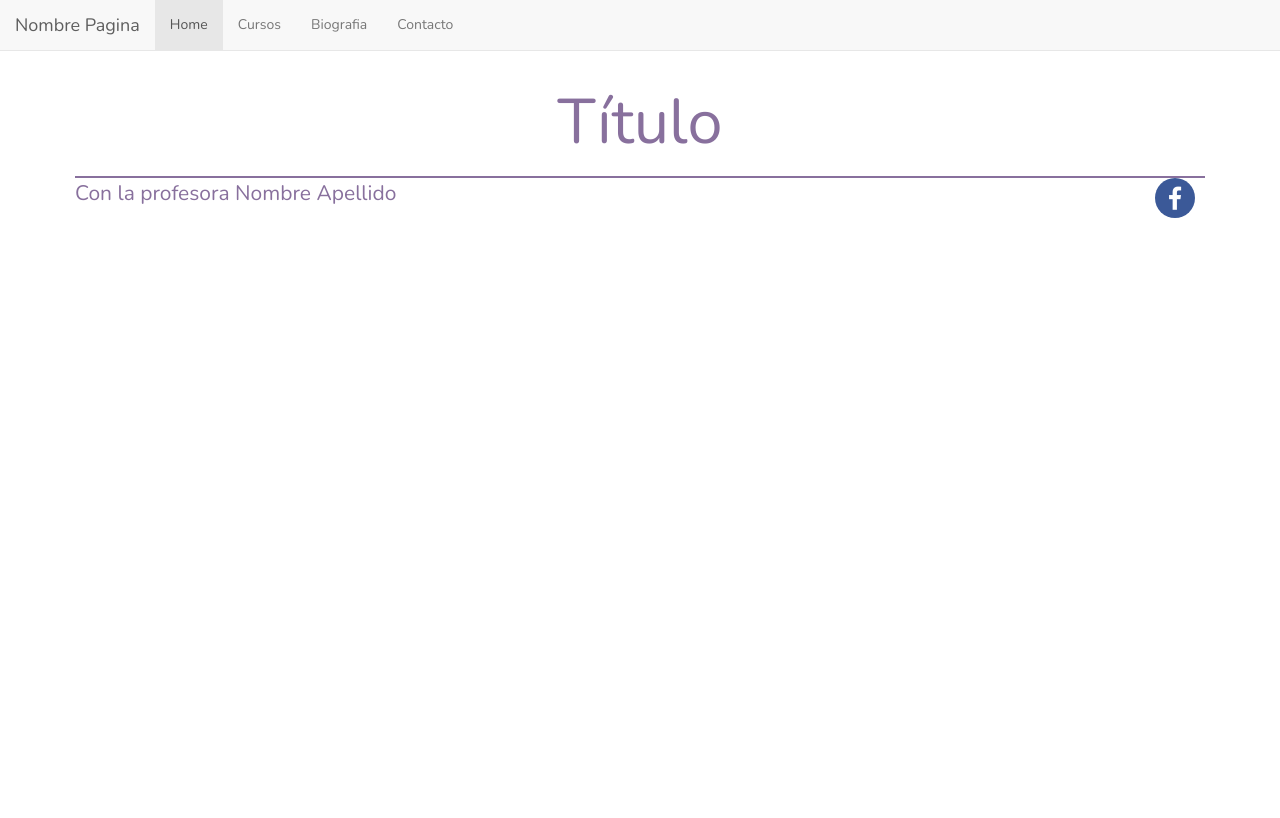
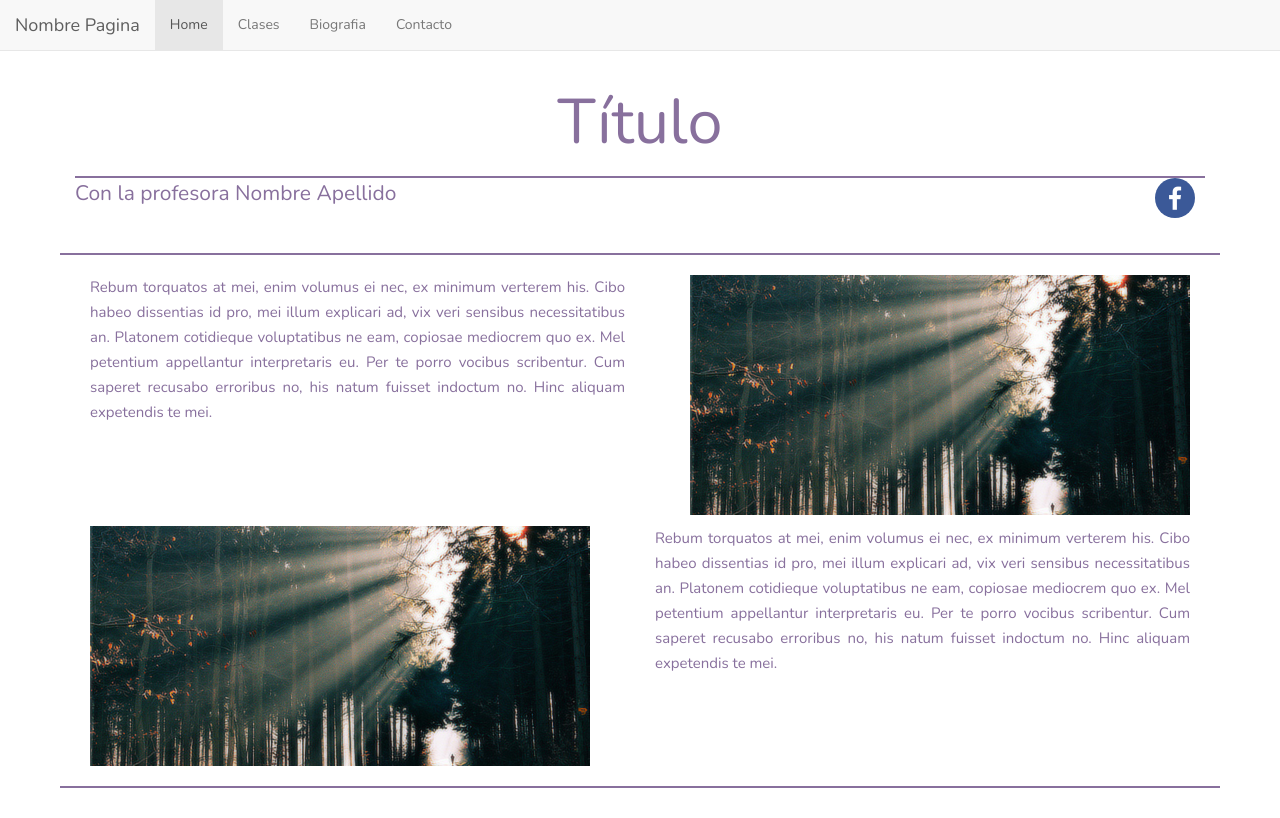
Before and after one commit to nazarenolevy/proyectosWeb, a plain HTML site: page yoga/clases.html in a window 1280 px wide. Drawn offline with nearby package versions, Linux system fonts and the light colour scheme.

Commit message:
clases.html

```diff
--- a/yoga/cursos.html
+++ b/yoga/clases.html
@@ -27,7 +27,7 @@
 	  <div class="collapse navbar-collapse navbar-ex1-collapse">
 	    <ul class="nav navbar-nav">
 	      <li class="active"><a href="index.html">Home</a></li>
-	      <li><a href="cursos.html">Cursos</a></li>
+	      <li><a href="clases.html">Clases</a></li>
 				<li><a href="#">Biografia</a></li>
 				<li><a href="#">Contacto</a></li>
 	    </ul>
@@ -41,8 +41,30 @@
 		    <h1>Título</h1>
 		</div>
 		<span class="teacher"><p>Con la profesora Nombre Apellido</p></span>
-		<span class="social-media-icon"><a href="http://facebook.com/"><i class="fa fa-facebook"></i></a></span>
+		<span class="social-media-icon"><a href="http://facebook.com/test"><i class="fa fa-facebook"></i></a></span>
 	  </div>
+	</div
+
+	<div class="container-fluid">
+		<div class="row main-row">
+			<div class="col-lg-12">
+				<span class="col-lg-6 col-md-6">
+					<p class="main-text left">Rebum torquatos at mei, enim volumus ei nec, ex minimum verterem his. Cibo habeo dissentias id pro, mei illum explicari ad, vix veri sensibus necessitatibus an. Platonem cotidieque voluptatibus ne eam, copiosae mediocrem quo ex. Mel petentium appellantur interpretaris eu. Per te porro vocibus scribentur. Cum saperet recusabo erroribus no, his natum fuisset indoctum no. Hinc aliquam expetendis te mei.</p>
+				</span>
+				<span class="col-lg-6 col-md-6">
+					<img src="img/1.png" class="img-responsive main-img right" alt="Image">
+				</span>
+			</div>
+			<div class="col-lg-12 text-separator"></div>
+			<div class="col-lg-12">
+				<span class="col-lg-6 col-md-6">
+					<img src="img/1.png" class="img-responsive main-img left" alt="Image">
+				</span>
+				<span class="col-lg-6 col-md-6">
+					<p class="main-text right">Rebum torquatos at mei, enim volumus ei nec, ex minimum verterem his. Cibo habeo dissentias id pro, mei illum explicari ad, vix veri sensibus necessitatibus an. Platonem cotidieque voluptatibus ne eam, copiosae mediocrem quo ex. Mel petentium appellantur interpretaris eu. Per te porro vocibus scribentur. Cum saperet recusabo erroribus no, his natum fuisset indoctum no. Hinc aliquam expetendis te mei.</p>
+				</span>
+			</div>
+		</div>
 	</div>
 
 
```
Also changed, not shown: yoga/index.html (+1 -1 lines), yoga/img/calendar.png (added).
